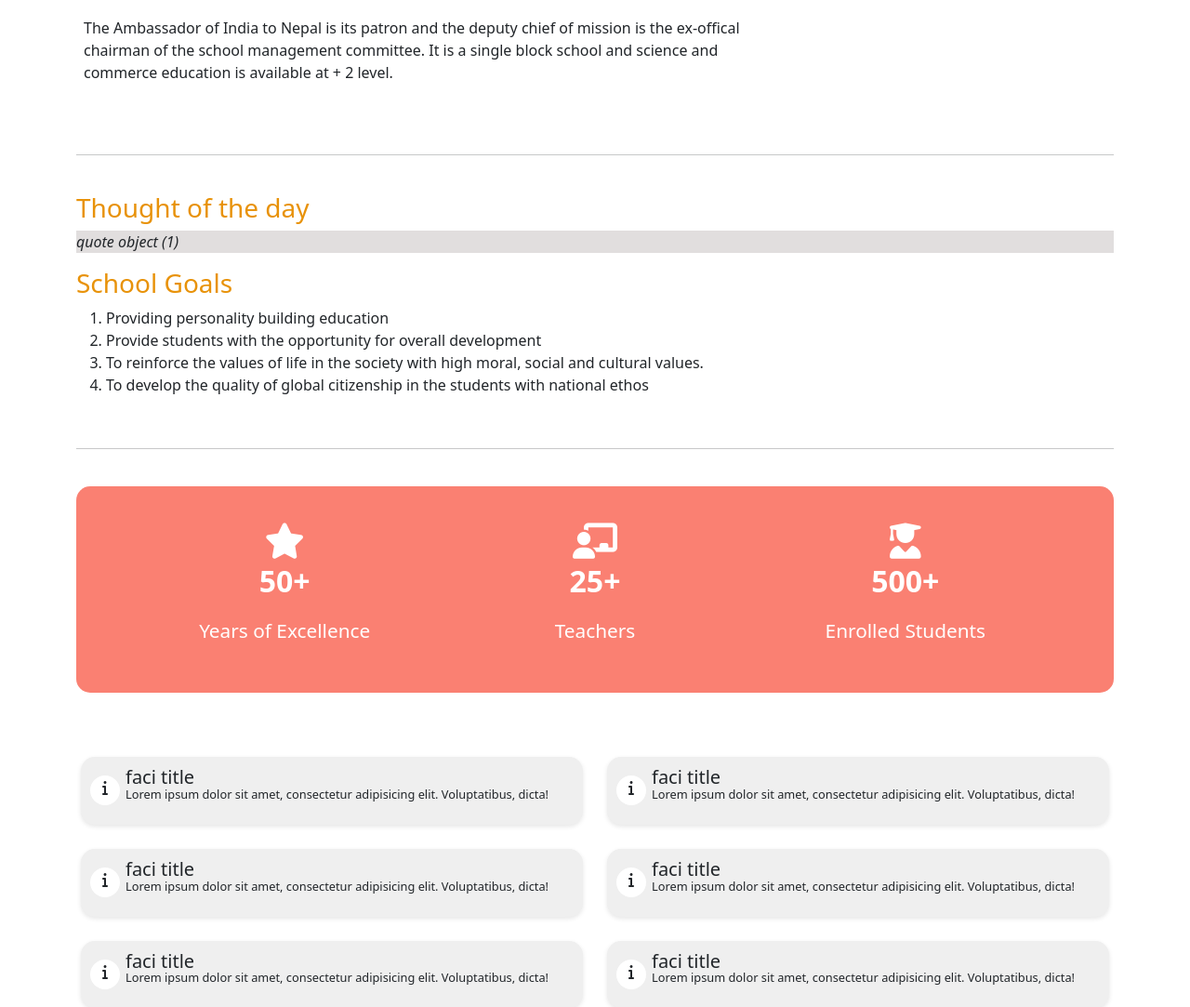
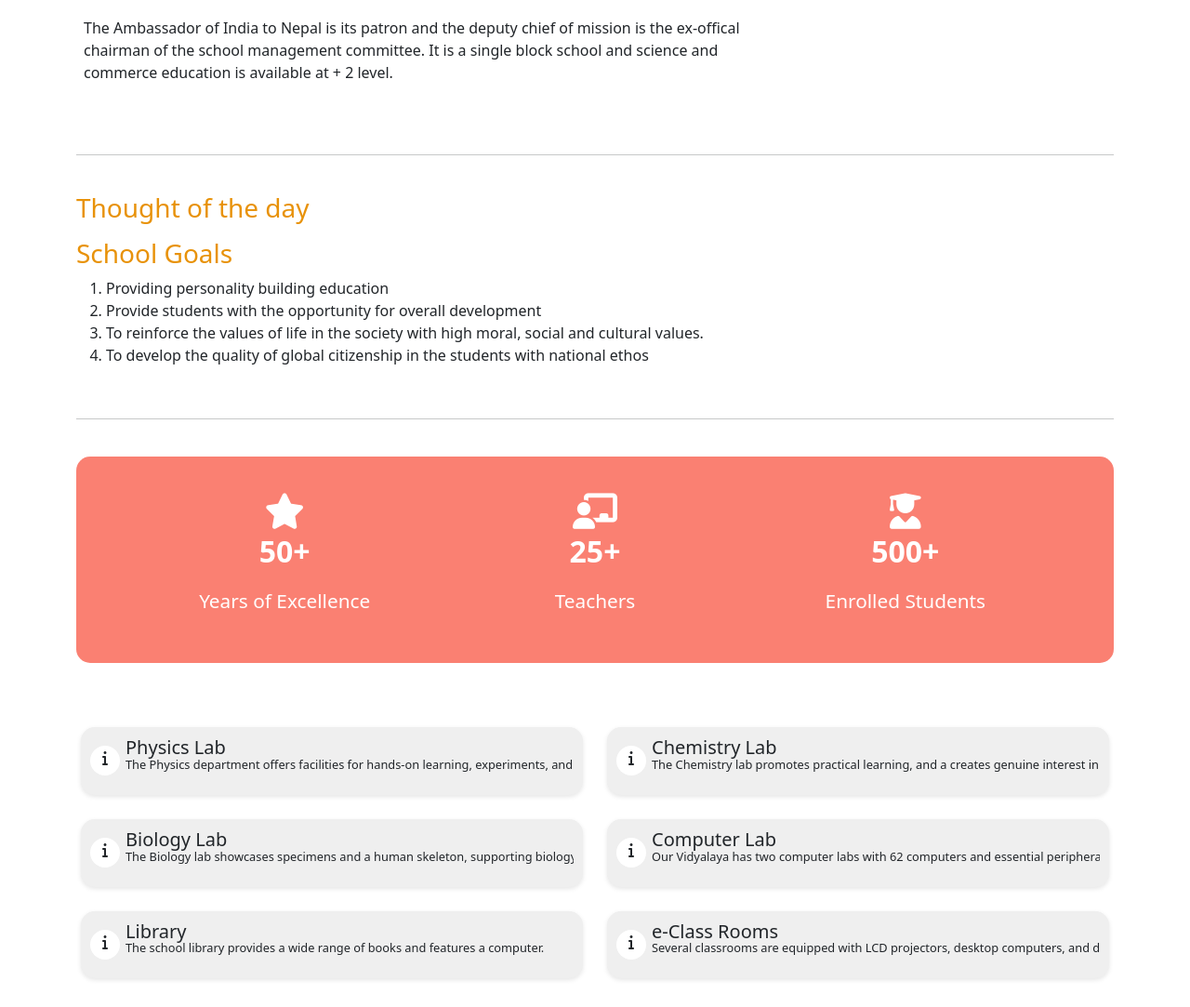
Before and after one commit to Kabilshr/Kendriya-Vidhyalaya-website, a Django app: template website/website/main_app/templates/website/index.html in a window 1280 px wide. Shown: the part 1466-2549 px from the top of the page at 93% size. Run offline with Django 4.2, Linux system fonts and the light colour scheme; the template is opened without the code that fills it: values that come from a table or form of the project are taken from there, others are empty; data comes from the database, SQL or seed files in the repository; some libraries are stand-ins or nearby versions.

Commit message:
added content to features

```diff
--- a/website/website/main_app/templates/website/index.html
+++ b/website/website/main_app/templates/website/index.html
@@ -128,102 +128,102 @@
     <div class="row row-cols-1 row-cols-md-2 g-3 mb-1">
       <div class="col">
         <a tabindex="0" data-bs-toggle="popover" data-bs-trigger="hover focus" data-bs-placement="right"
-          data-bs-title="faci title"
-          data-bs-content="Lorem ipsum dolor sit amet consectetur adipisicing elit. Dolorum velit alias asperiores doloremque itaque, mollitia at laboriosam officiis dolorem, dolore quisquam praesentium, laborum consequuntur dicta!">
+          data-bs-title="Physics Lab"
+          data-bs-content="The Physics department of KV, Kathmandu is fully equipped with scientific instruments and facilities for experiments, projects, and innovative work. Students can learn physics concepts through hands-on activities, and a small library offers science and physics books for reference.">
           <div class="faci-item">
             <div class="faci-icon">
               <i class="fa-solid fa-info"></i>
             </div>
             <div class="faci-title">
-              <h5>faci title</h5>
+              <h5>Physics Lab</h5>
             </div>
             <div class="faci-description d-inline-block text-truncate">
-              <p>Lorem ipsum dolor sit amet, consectetur adipisicing elit. Voluptatibus, dicta!</p>
+              <p>The Physics department offers facilities for hands-on learning, experiments, and projects.</p>
             </div>
           </div>
         </a>
       </div>
       <div class="col">
         <a tabindex="0" data-bs-toggle="popover" data-bs-trigger="hover focus" data-bs-placement="right"
-          data-bs-title="faci title"
-          data-bs-content="Lorem ipsum dolor sit amet consectetur adipisicing elit. Dolorum velit alias asperiores doloremque itaque, mollitia at laboriosam officiis dolorem, dolore quisquam praesentium, laborum consequuntur dicta!">
+          data-bs-title="Chemistry Lab"
+          data-bs-content="In our well-equipped chemistry lab, the main objective is to equip our students with the necessary skills to pursue chemistry in higher academic and professional courses. Through practicals and projects, students develop problem-solving abilities, gain exposure to industrial processes and technological applications, and cultivate a genuine interest in chemistry.">
           <div class="faci-item">
             <div class="faci-icon">
               <i class="fa-solid fa-info"></i>
             </div>
             <div class="faci-title">
-              <h5>faci title</h5>
+              <h5>Chemistry Lab</h5>
             </div>
             <div class="faci-description d-inline-block text-truncate">
-              <p>Lorem ipsum dolor sit amet, consectetur adipisicing elit. Voluptatibus, dicta!</p>
+              <p>The Chemistry lab promotes practical learning, and a creates genuine interest in the subject.</p>
             </div>
           </div>
         </a>
       </div>
       <div class="col">
         <a tabindex="0" data-bs-toggle="popover" data-bs-trigger="hover focus" data-bs-placement="right"
-          data-bs-title="faci title"
-          data-bs-content="Lorem ipsum dolor sit amet consectetur adipisicing elit. Dolorum velit alias asperiores doloremque itaque, mollitia at laboriosam officiis dolorem, dolore quisquam praesentium, laborum consequuntur dicta!">
+          data-bs-title="Biology Lab"
+          data-bs-content="KV Kathmandu's Biology lab is fully equipped with scientific instruments, chemicals, a human skeleton, and an ample number of specimens. It provides all necessary facilities for conducting experiments in secondary and senior secondary classes. The lab also features a computer with internet connectivity to cater to the students' needs.">
           <div class="faci-item">
             <div class="faci-icon">
               <i class="fa-solid fa-info"></i>
             </div>
             <div class="faci-title">
-              <h5>faci title</h5>
+              <h5>Biology Lab</h5>
             </div>
             <div class="faci-description d-inline-block text-truncate">
-              <p>Lorem ipsum dolor sit amet, consectetur adipisicing elit. Voluptatibus, dicta!</p>
+              <p>The Biology lab showcases specimens and a human skeleton, supporting biology studies.</p>
             </div>
           </div>
         </a>
       </div>
       <div class="col">
         <a tabindex="0" data-bs-toggle="popover" data-bs-trigger="hover focus" data-bs-placement="right"
-          data-bs-title="faci title"
-          data-bs-content="Lorem ipsum dolor sit amet consectetur adipisicing elit. Dolorum velit alias asperiores doloremque itaque, mollitia at laboriosam officiis dolorem, dolore quisquam praesentium, laborum consequuntur dicta!">
+          data-bs-title="Computer Lab"
+          data-bs-content="Our Vidyalaya boasts two computer labs: the Junior Computer Lab and the Senior Computer Lab. These labs are equipped with a total of 62 computers, along with essential peripherals such as an LCD projector, scanner, and UPSs.">
           <div class="faci-item">
             <div class="faci-icon">
               <i class="fa-solid fa-info"></i>
             </div>
             <div class="faci-title">
-              <h5>faci title</h5>
+              <h5>Computer Lab</h5>
             </div>
             <div class="faci-description d-inline-block text-truncate">
-              <p>Lorem ipsum dolor sit amet, consectetur adipisicing elit. Voluptatibus, dicta!</p>
+              <p>Our Vidyalaya has two computer labs with 62 computers and essential peripherals.</p>
             </div>
           </div>
         </a>
       </div>
       <div class="col">
         <a tabindex="0" data-bs-toggle="popover" data-bs-trigger="hover focus" data-bs-placement="right"
-          data-bs-title="faci title"
-          data-bs-content="Lorem ipsum dolor sit amet consectetur adipisicing elit. Dolorum velit alias asperiores doloremque itaque, mollitia at laboriosam officiis dolorem, dolore quisquam praesentium, laborum consequuntur dicta!">
+          data-bs-title="Library"
+          data-bs-content="The school library has more than 15,000 books varying from text books, reference books, dictionaries, children’s books, fiction and non-fiction. All the students of the school are members of the library. Two books can be borrowed at a time. It has a computer too.">
           <div class="faci-item">
             <div class="faci-icon">
               <i class="fa-solid fa-info"></i>
             </div>
             <div class="faci-title">
-              <h5>faci title</h5>
+              <h5>Library</h5>
             </div>
             <div class="faci-description d-inline-block text-truncate">
-              <p>Lorem ipsum dolor sit amet, consectetur adipisicing elit. Voluptatibus, dicta!</p>
+              <p>The school library provides a wide range of books and features a computer.</p>
             </div>
           </div>
         </a>
       </div>
       <div class="col">
         <a tabindex="0" data-bs-toggle="popover" data-bs-trigger="hover focus" data-bs-placement="right"
-          data-bs-title="faci title"
-          data-bs-content="Lorem ipsum dolor sit amet consectetur adipisicing elit. Dolorum velit alias asperiores doloremque itaque, mollitia at laboriosam officiis dolorem, dolore quisquam praesentium, laborum consequuntur dicta!">
+          data-bs-title="e-Class Rooms"
+          data-bs-content="Seven (07) Classrooms are well equipped with LCD Projectors,Desktop Computers and Display Screen">
           <div class="faci-item">
             <div class="faci-icon">
               <i class="fa-solid fa-info"></i>
             </div>
             <div class="faci-title">
-              <h5>faci title</h5>
+              <h5>e-Class Rooms</h5>
             </div>
             <div class="faci-description d-inline-block text-truncate">
-              <p>Lorem ipsum dolor sit amet, consectetur adipisicing elit. Voluptatibus, dicta!</p>
+              <p>Several classrooms are equipped with LCD projectors, desktop computers, and display screens.</p>
             </div>
           </div>
         </a>
```
Also changed, not shown: website/website/db.sqlite3.
